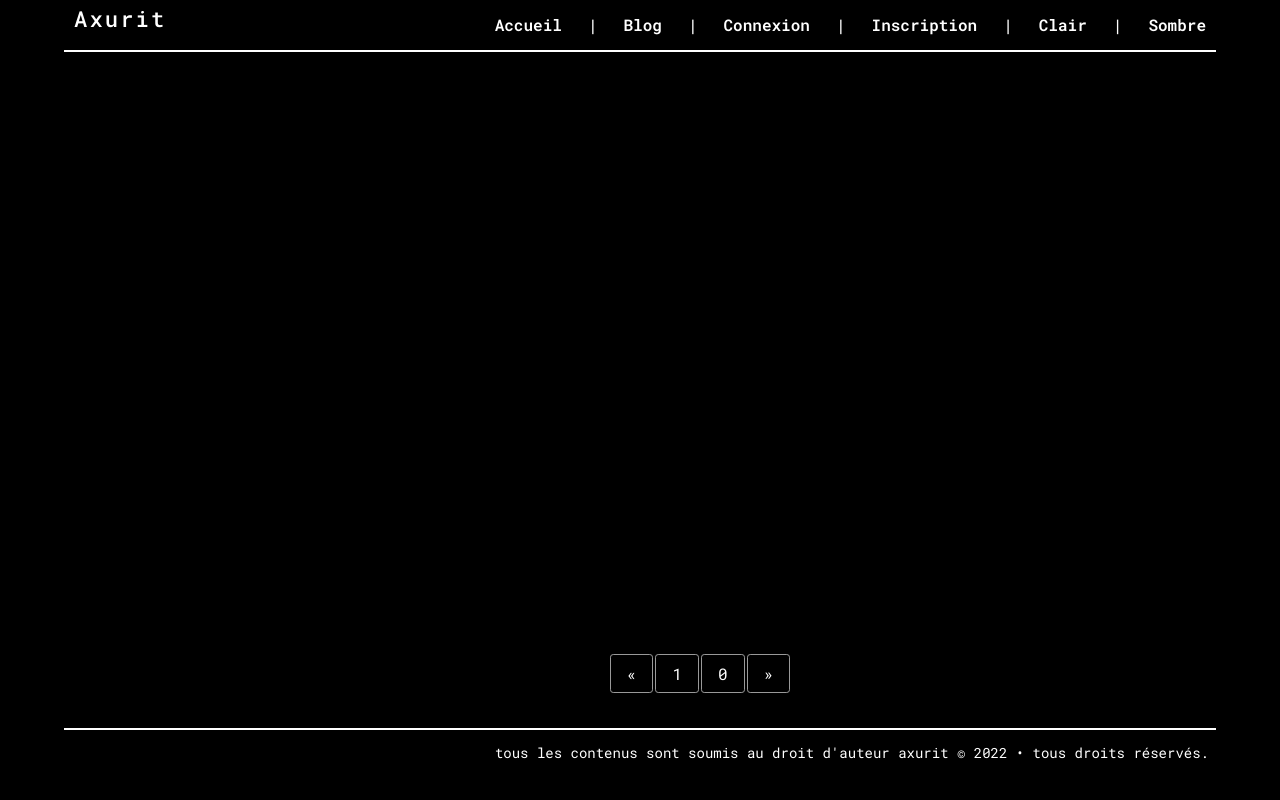
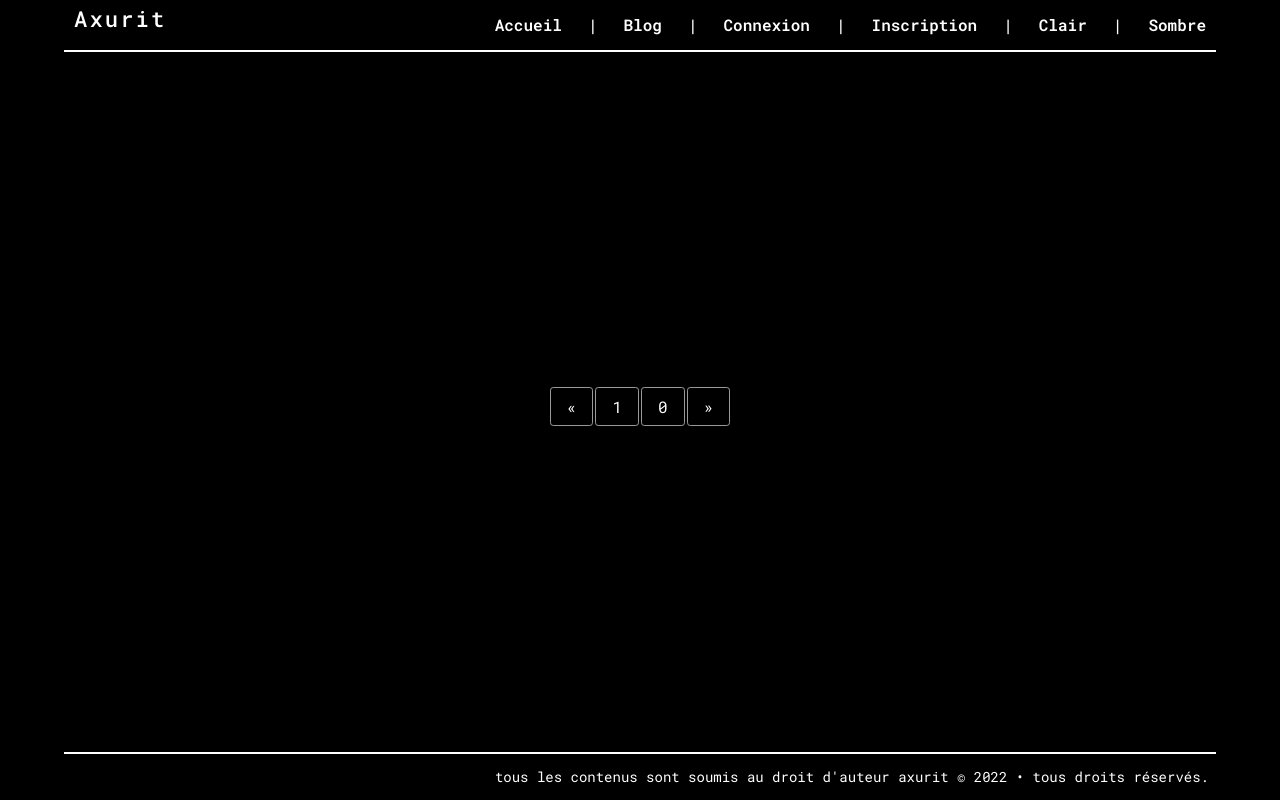
Before and after one commit to klaxurit/JuncaHugo_5_24012022, a PHP site: template templates/client/pages/blog/index.html.twig in a window 1280 px wide; the page is wider, and only the part inside the window is pictured. Run offline with PHP 8.4, Linux system fonts and the light colour scheme; the template is opened without the code that fills it, so the values that code supplies are empty; some libraries are stand-ins or nearby versions.

Commit message:
responsive

```diff
--- a/public/css/styles.css
+++ b/public/css/styles.css
@@ -1,6 +1,20 @@
 html,
 body {
-  height: 100%;
+  min-height: 100vh;
+  margin: 0;
+  padding: 0;
+  font-family: Helvetica;
+  width: 100%;
+  display: flex;
+  flex-direction: column;
+}
+
+.main{
+  display: flex;
+  flex-direction: column;
+  justify-content: center;
+  align-items: center;
+  flex-grow: 1;
 }
 
 /* ~~~~~~~~~~~~~~~~~~~~~~~~~~~~START OF BODY~~~~~~~~~~~~~~~~~~~~~~~~~~~~ */
@@ -304,8 +318,8 @@ nav > #nav__check {
 .pagination {
   display: flex;
   justify-content: center;
-  position: fixed;
-  bottom: 6em;
+  bottom: 0;
+  margin-top: 3em;
   width: 1400px;
 }
 
@@ -367,6 +381,7 @@ footer {
   align-items: center;
   width: 90%;
   margin: auto;
+  margin-top: 2em;
   border-top: 2px solid;
   font-size: 14px;
 }
@@ -472,6 +487,10 @@ form {
 /* ~~~~~~~~~~~~~~~~~~~~~~~~~~~~END OF FORM~~~~~~~~~~~~~~~~~~~~~~~~~~~~ */
 
 /* ~~~~~~~~~~~~~~~~~~~~~~~~~~~~START OF ARTICLE~~~~~~~~~~~~~~~~~~~~~~~~~~~~ */
+
+article {
+  padding: 1em;
+}
 
 .article__head {
   word-break: break-word;
@@ -655,11 +674,20 @@ form {
 
 /* ~~~~~~~~~~~~~~~~~~~~~~~~~~~~START OF ARTICLE-PREVIEW~~~~~~~~~~~~~~~~~~~~~~~~~~~~ */
 
+.article__preview-index {
+  height: calc(100% - 76px - 48px);
+  max-width: 90%;
+  display: flex;
+  flex-wrap: wrap;
+  justify-content: center;
+}
+
 .article__preview {
   margin-left: 0.5em;
   margin-right: 0.5em;
   margin-top: 1em;
-  width: 30%;
+  height: 35%;
+  width: 380px;
 }
 
 .article__preview-title {
@@ -711,13 +739,6 @@ img {
   letter-spacing: .2em;
 }
 
-.article__preview-index {
-  height: calc(100% - 76px - 48px);
-  display: flex;
-  flex-wrap: wrap;
-  justify-content: center;
-}
-
 /* ~~~~~~~~~~~~~~~~~~~~~~~~~~~~END OF ARTICLE-PREVIEW~~~~~~~~~~~~~~~~~~~~~~~~~~~~ */
 
 @supports (-webkit-backdrop-filter: none) or (backdrop-filter: none) {
--- a/templates/client/base.html.twig
+++ b/templates/client/base.html.twig
@@ -20,7 +20,10 @@
 	</head>
 	<body>
 		{% include('/client/parts/_header.html.twig') %}
-		{% block body %}{% endblock %}
+		<div class="main">
+		{% block body %}
+		{% endblock %}
+		</div>
 		{% block javascripts %}
 			<script type="text/javascript" src="/js/toggleTheme.js"></script>
 			<script src="https://code.iconify.design/2/2.1.2/iconify.min.js"></script>
--- a/templates/client/pages/blog/index.html.twig
+++ b/templates/client/pages/blog/index.html.twig
@@ -19,7 +19,5 @@
 		</section>
 	{% endfor %}
 	</div>
-
-
 	{% include('/client/parts/_pagination.html.twig') %}
 {% endblock %}
```
